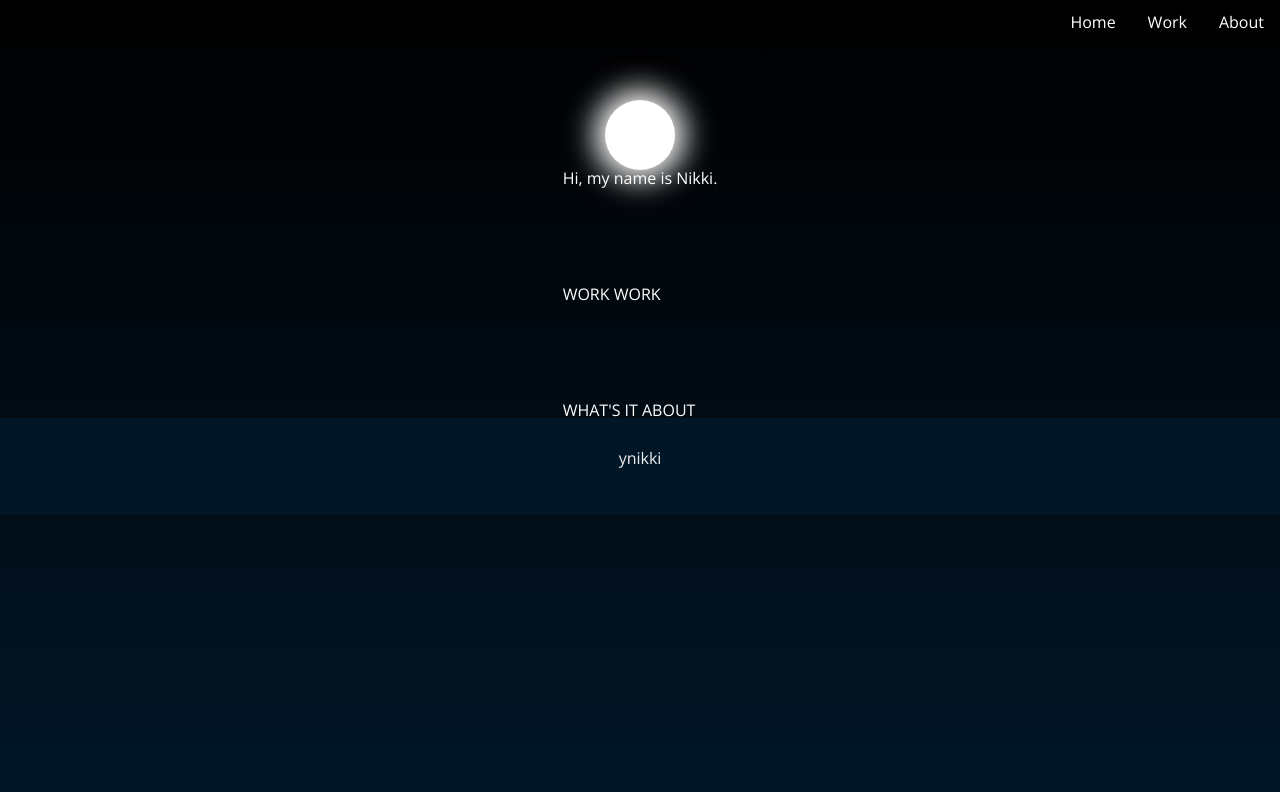
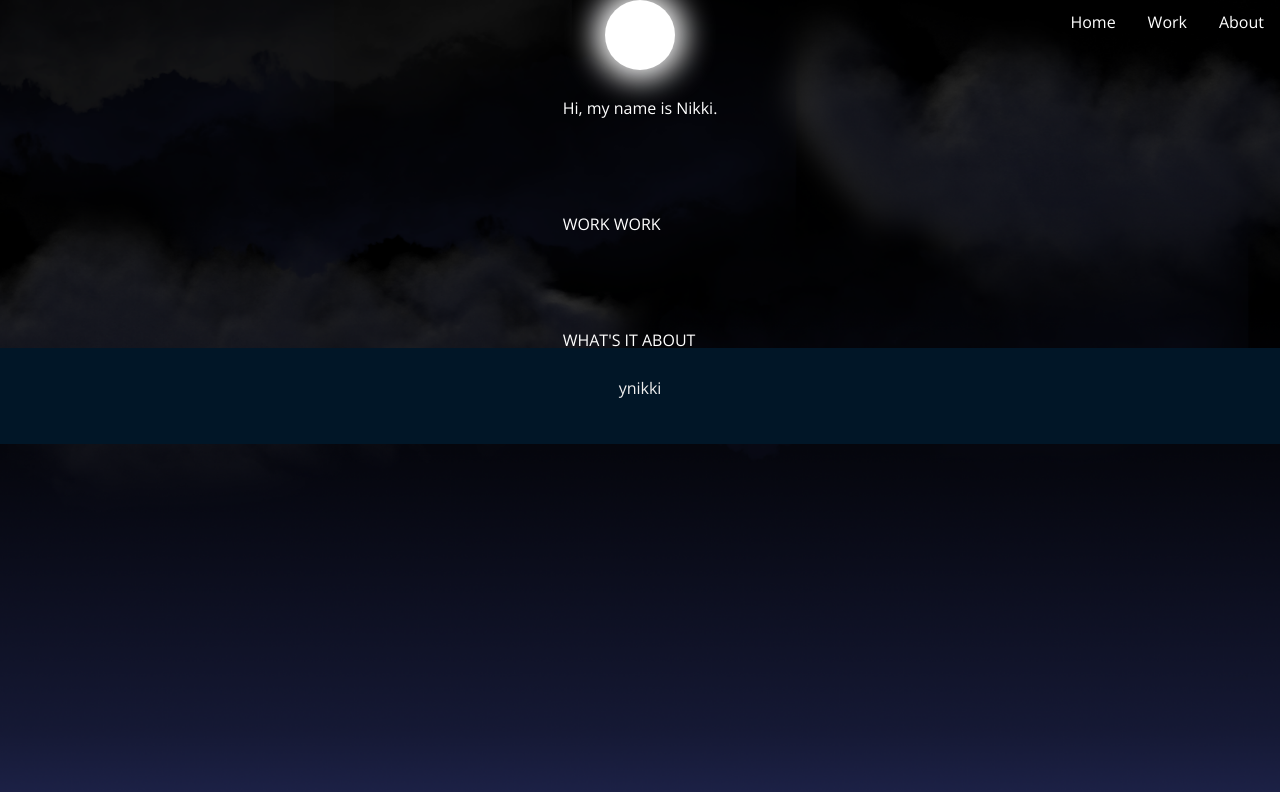
Before and after one commit to ynikki/portfolio, a website: page public/index.html in a window 1280 px wide. Drawn offline with nearby package versions, Linux system fonts and the light colour scheme; some packages are replaced by stand-ins of ours.

Commit message:
Adding the sky backgroung image

```diff
--- a/scss/styles.scss
+++ b/scss/styles.scss
@@ -25,7 +25,6 @@ $large: "(min-width: 900px)";
     @content;
   }
 }
-
 body {
   font-family: 'Open Sans', sans-serif;
   color: #FFF;
@@ -42,7 +41,6 @@ body {
     text-decoration: none;
   }
 }
-
 html{
   overflow: hidden;
 }
@@ -61,6 +59,18 @@ html{
 #about, #home, .notfound-contain, #work{
   margin-top: 50px;
   padding-top: 50px;
+}
+.skies{
+  background-image: url('/images/skies.png');
+  background-size: cover;
+  min-height: 100%;
+  min-width: 1024px;
+  width: 100%;
+  height: auto;
+  position: fixed;
+  z-index: -1;
+  top: 0;
+  left: 0;
 }
 .moon{
   top: 0;
@@ -91,10 +101,10 @@ html{
     padding: 14px 16px;
   }
   li a:hover:not(.active){
-    background-color: $goldenyellow;
+    background-color: $navyBlue;
   }
   .active{
-    background-color: $goldenyellow;
+    background-color: $navyBlue;
   }
 }
 
```
Also changed, not shown: public/css/styles.css.
